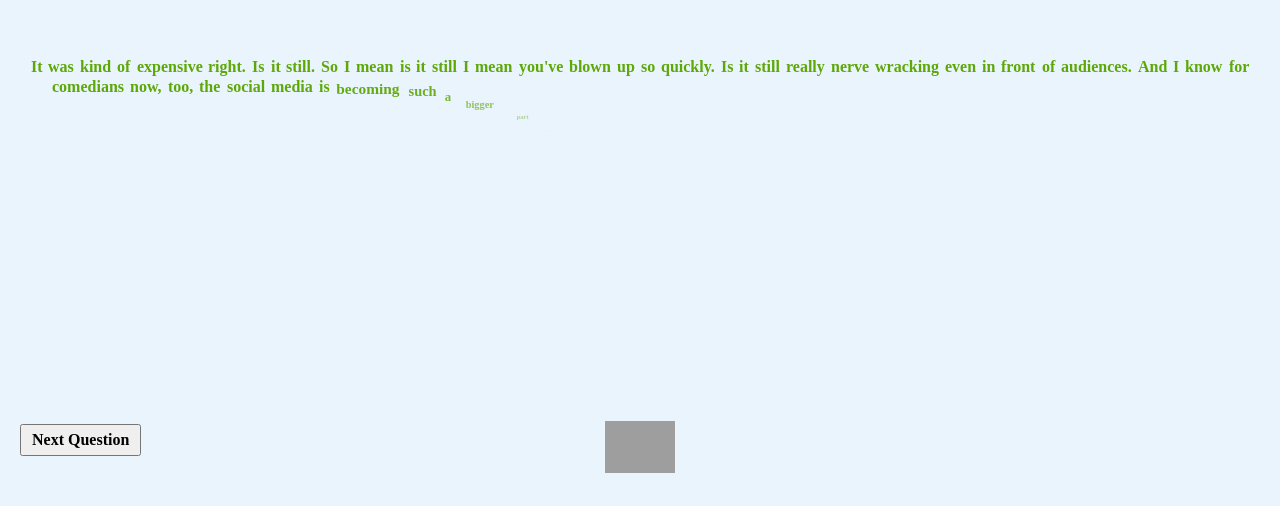
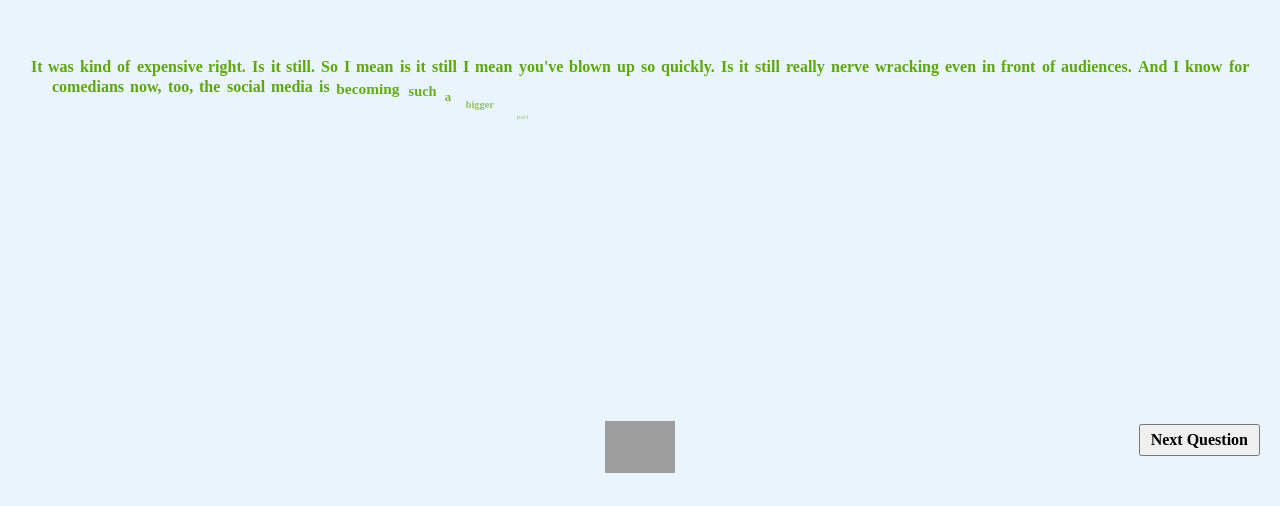
Before and after one commit to raffik16/allyasksreallylongquestionsthatnobodycanfollow, a Nuxt app: page / in a window 1280 px wide. Shown: the part 294-800 px from the top of the page. Built offline with nearby package versions, Linux system fonts and the light colour scheme; grey boxes are pictures that could not be loaded.

Commit message:
move button to right

```diff
--- a/components/AnimatedQuestions.vue
+++ b/components/AnimatedQuestions.vue
@@ -102,7 +102,7 @@
     position: absolute;
     font-family: cursive;
     bottom: 50px;
-    left: 20px;
+    right: 20px;
     z-index: 10;
     font-weight: bold;
   }
```
